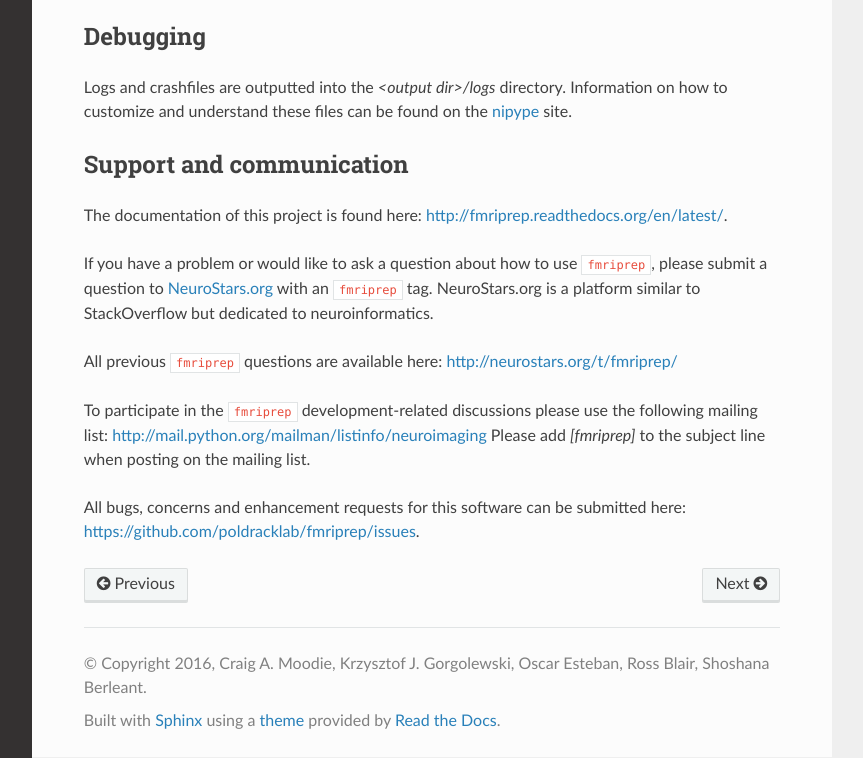
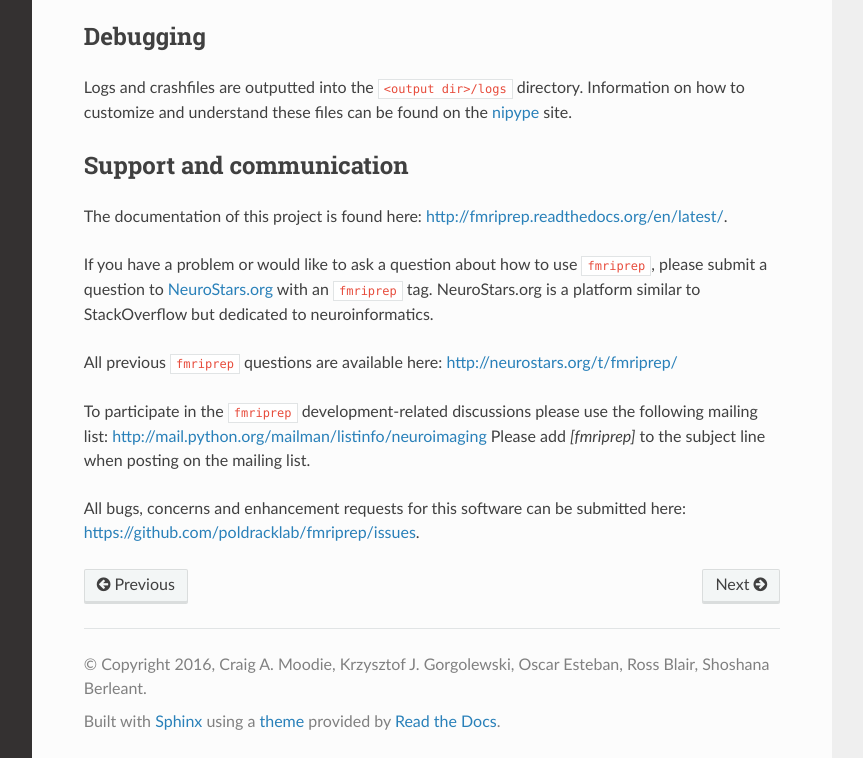
Before and after one commit to yohanchatelain/fmriprep, a Sphinx documentation site: the page built from docs/usage.rst, in a window 1280 px wide and 1365 px high, cut to the strip 607-1365 px from the top of the window. Shown: the whole strip, without its empty margins (268-1131 px from the left). Built offline with Sphinx 7.4.7 and the Read the Docs theme 2.0.0, drawn with Linux system fonts in a browser that asks for light colours; the version number could not be read and is left out.

Commit message:
literal strings

```diff
--- a/docs/installation.rst
+++ b/docs/installation.rst
@@ -14,7 +14,7 @@ First, make sure command-line Docker is installed. If you don't receive any outp
 
     $ which docker
 
-Start the Docker daemon. You may need to use `sudo`. ::
+Start the Docker daemon. You may need to use ``sudo``. ::
 
     $ dockerd
 
--- a/docs/usage.rst
+++ b/docs/usage.rst
@@ -29,7 +29,7 @@ Command-Line Arguments
 Debugging
 =========
 
-Logs and crashfiles are outputted into the `<output dir>/logs` directory.
+Logs and crashfiles are outputted into the ``<output dir>/logs`` directory.
 Information on how to customize and understand these files can be found on the nipype_ site.
 
 Support and communication
```
